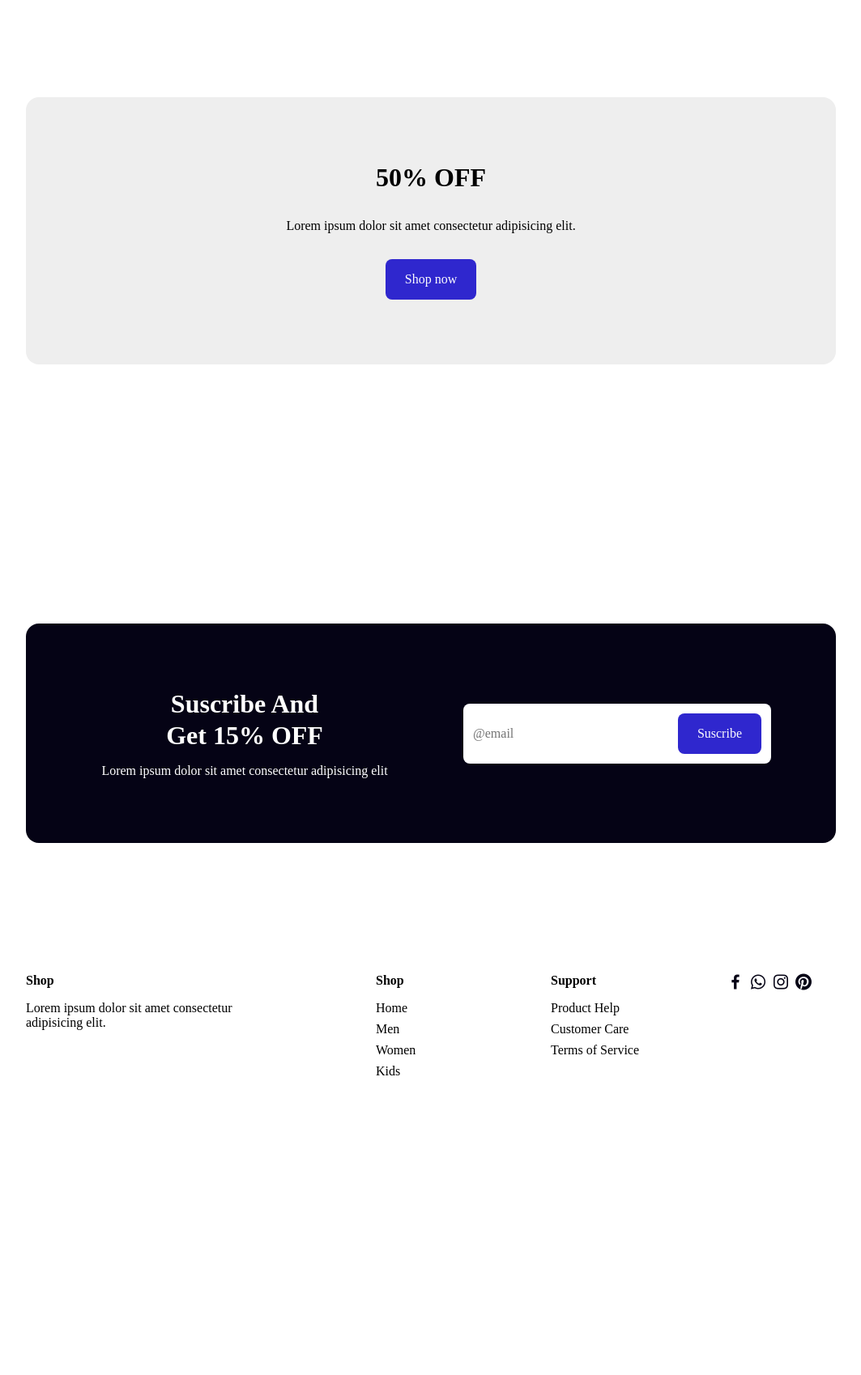
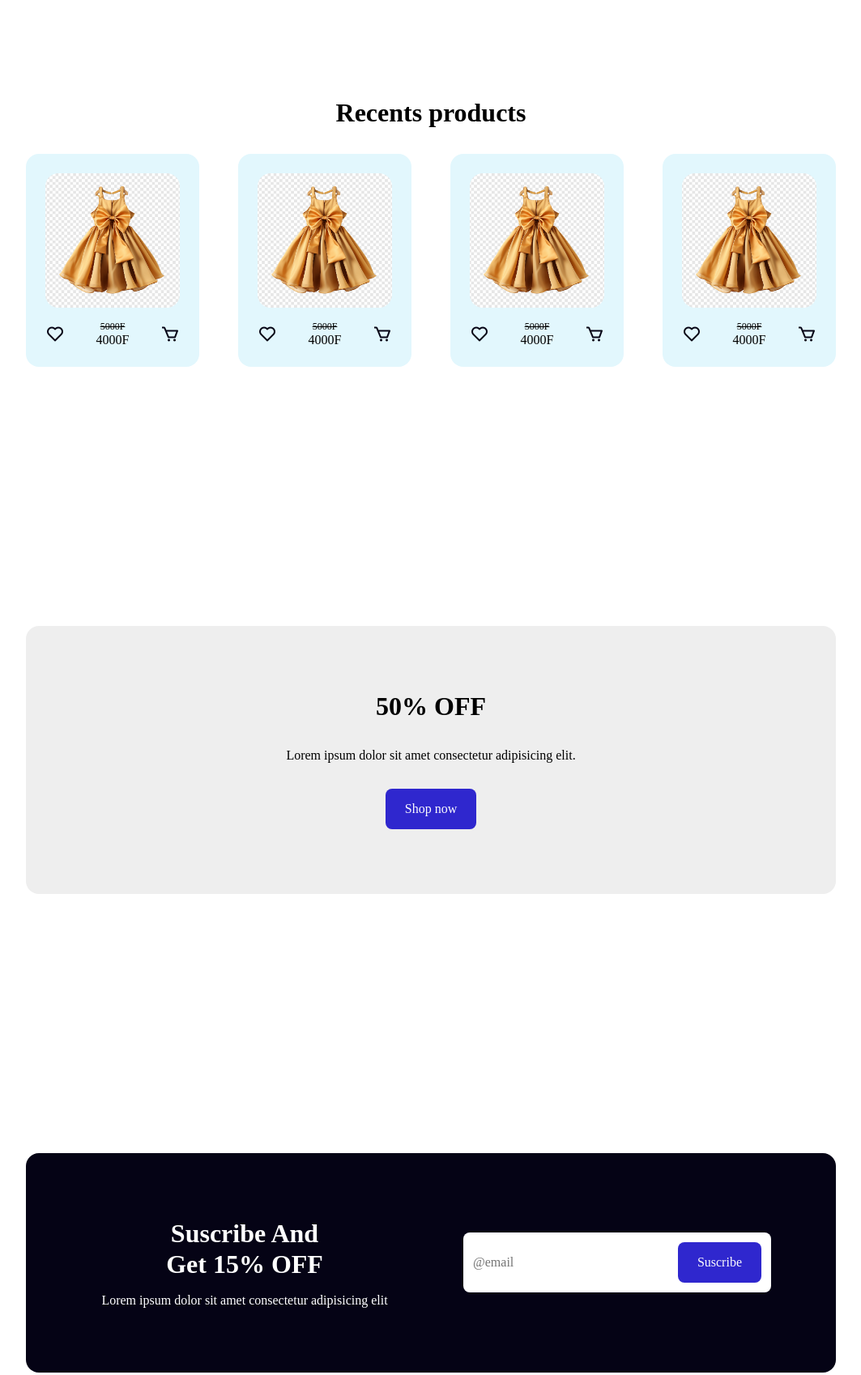
Before and after one commit to king-stronger/e-commerce, a plain HTML site: page index.html in a window 1280 px wide. Shown: the part 660-2358 px from the top of the page at 81% size, without its empty margins (108-1171 px from the left). Before the commit the page ends 1992 px from the top, so only its background shows below. Drawn offline with nearby package versions, Linux system fonts and the light colour scheme.

Commit message:
Add the products section html code and related css
Refactor the footer by removing the ul and li tags
Refactor the flow families classes so that all sub-element are
block-level element and add scaling to all links when hovered

```diff
--- a/assets/css/styles.css
+++ b/assets/css/styles.css
@@ -48,10 +48,6 @@ a {
     color: var(--clr-text);
 }
 
-a:hover {
-    color: var(--clr-accent);
-}
-
 button, input, textarea, select {
     border: none;
     outline: none;
@@ -64,23 +60,26 @@ button, input, textarea, select {
 /****************************** REUSABLE CSS *******************************/
     /****************************** STRUCTURE *******************************/
     .flow > * + * {
-        display: block;
         margin-top: var(--flow);
     }
 
     .flow-xl > * + * {
-        display: block;
         margin-top: calc(var(--flow) * 10);
     }
 
     .flow-lg > * + * {
-        display: block;
         margin-top: calc(var(--flow) * 2);
     }
 
     .flow-sm > * + * {
+        margin-top: calc(var(--flow) / 2);
+    }
+
+    .flow > *,
+    .flow-lg > *,
+    .flow-sm > *,
+    .flow-xl > * {
         display: block;
-        margin-top: calc(var(--flow) / 2);
     }
     /****************************** STRUCTURE *******************************/
 
@@ -131,6 +130,17 @@ button, input, textarea, select {
         box-shadow: 0 0 5px 0px var(--clr-secondary);
     }
 
+    .link {
+        cursor: pointer;
+        color: var(--clr-text);
+    }
+
+    .link:hover {
+        scale: 1.2;
+        transform-origin: left;
+        color: var(--clr-accent);
+    }
+
     .bx {
         font-size: 1.5rem;
     }
@@ -163,6 +173,61 @@ section {
     grid-template-columns: repeat(2, 1fr);
 }
 /****************************** HOME *******************************/
+
+
+/****************************** PRODUCT *******************************/
+.product-list {
+    gap: 3rem;
+    display: grid;
+    grid-template-columns: repeat(4, 1fr);
+}
+
+.product {
+    padding: 1.5rem;
+    position: relative;
+    border-radius: 1rem;
+    background-color: rgb(226, 247, 253);
+
+    gap: 1rem;
+    display: flex;
+    flex-direction: column;
+}
+
+.product-info {
+    display: flex;
+    align-items: center;
+    justify-content: space-between;
+}
+
+.product-info div {
+    display: flex;
+    align-items: center;
+    flex-direction: column;
+}
+
+.product-name {
+    width: 100%;
+    color: white;
+    inset: 0 0 auto;
+    position: absolute;
+    text-align: center;
+    background: black;
+    padding-block: .5rem;
+
+    scale: 1 0;
+    transform-origin: top;
+    transition: scale 300ms ease;
+}
+
+
+.product:hover .product-name {
+    scale: 1 1;
+}
+
+.old-price {
+    text-decoration: line-through;
+}
+/****************************** PRODUCT *******************************/
 
 
 /****************************** PROMO *******************************/
@@ -208,6 +273,7 @@ section {
 .footer {
     gap: 5rem;
     display: grid;
+    padding-block: 5rem;
     grid-template-columns: repeat(5, 1fr);
 }
 
--- a/index.html
+++ b/index.html
@@ -21,6 +21,70 @@
             <div class="hero-img-container">
                 <img src="assets/img/image.jpg" alt="" class="hero-img">
             </div>
+        </section>
+
+        <section class="products flow-lg">
+            <h2 class="text-lg text-center">Recents products</h2>
+
+            <ul class="product-list">
+                <li class="product">
+                    <h3 class="product-name">Adidas</h3>
+                    <div class="product-img container">
+                        <img src="assets/img/image2.jpg" alt="" class="product-img">
+                    </div>
+                    <div class="product-info">
+                        <button class="bx bx-heart link"></button>
+                        <div>
+                            <span class="text-xs old-price">5000F</span>
+                            <span class="new-price">4000F</span>
+                        </div>
+                        <button class="bx bx-cart link"></button>
+                    </div>
+                </li><li class="product">
+                    <h3 class="product-name">Adidas</h3>
+                    <div class="product-img container">
+                        <img src="assets/img/image2.jpg" alt="" class="product-img">
+                    </div>
+                    <div class="product-info">
+                        <button class="bx bx-heart link"></button>
+                        <div>
+                            <span class="text-xs old-price">5000F</span>
+                            <span class="new-price">4000F</span>
+                        </div>
+                        <button class="bx bx-cart link"></button>
+                    </div>
+                </li>
+
+                <li class="product">
+                    <h3 class="product-name">Adidas</h3>
+                    <div class="product-img container">
+                        <img src="assets/img/image2.jpg" alt="" class="product-img">
+                    </div>
+                    <div class="product-info">
+                        <button class="bx bx-heart link"></button>
+                        <div>
+                            <span class="text-xs old-price">5000F</span>
+                            <span class="new-price">4000F</span>
+                        </div>
+                        <button class="bx bx-cart link"></button>
+                    </div>
+                </li>
+
+                <li class="product">
+                    <h3 class="product-name">Adidas</h3>
+                    <div class="product-img container">
+                        <img src="assets/img/image2.jpg" alt="" class="product-img">
+                    </div>
+                    <div class="product-info">
+                        <button class="bx bx-heart link"></button>
+                        <div>
+                            <span class="text-xs old-price">5000F</span>
+                            <span class="new-price">4000F</span>
+                        </div>
+                        <button class="bx bx-cart link"></button>
+                    </div>
+                </li>
+            </ul>
         </section>
 
         <section class="promo-section">
@@ -55,28 +119,28 @@
 
             <div class="explore flow">
                 <h3 class="text">Shop</h3>
-                <ul class="flow-sm">
-                    <li>Home</li>
-                    <li>Men</li>
-                    <li>Women</li>
-                    <li>Kids</li>
-                </ul>
+                <div class="flow-sm">
+                    <a href="" class="link">Home</a>
+                    <a href="" class="link">Men</a>
+                    <a href="" class="link">Women</a>
+                    <a href="" class="link">Kids</a>
+                </div>
             </div>
 
             <div class="support flow">
                 <h3 class="text">Support</h3>
-                <ul class="flow-sm">
-                    <li>Product Help</li>
-                    <li>Customer Care</li>
-                    <li>Terms of Service</li>
-                </ul>
+                <div class="flow-sm">
+                    <a href="" class="link">Product Help</a>
+                    <a href="" class="link">Customer Care</a>
+                    <a href="" class="link">Terms of Service</a>
+                </div>
             </div>
 
             <div class="social">
-                <a href="" class="bx bxl-facebook"></a>
-                <a href="" class="bx bxl-whatsapp"></a>
-                <a href="" class="bx bxl-instagram"></a>
-                <a href="" class="bx bxl-pinterest"></a>
+                <a href="" class="bx bxl-facebook link"></a>
+                <a href="" class="bx bxl-whatsapp link"></a>
+                <a href="" class="bx bxl-instagram link"></a>
+                <a href="" class="bx bxl-pinterest link"></a>
             </div>
         </footer>
     </div>
```
